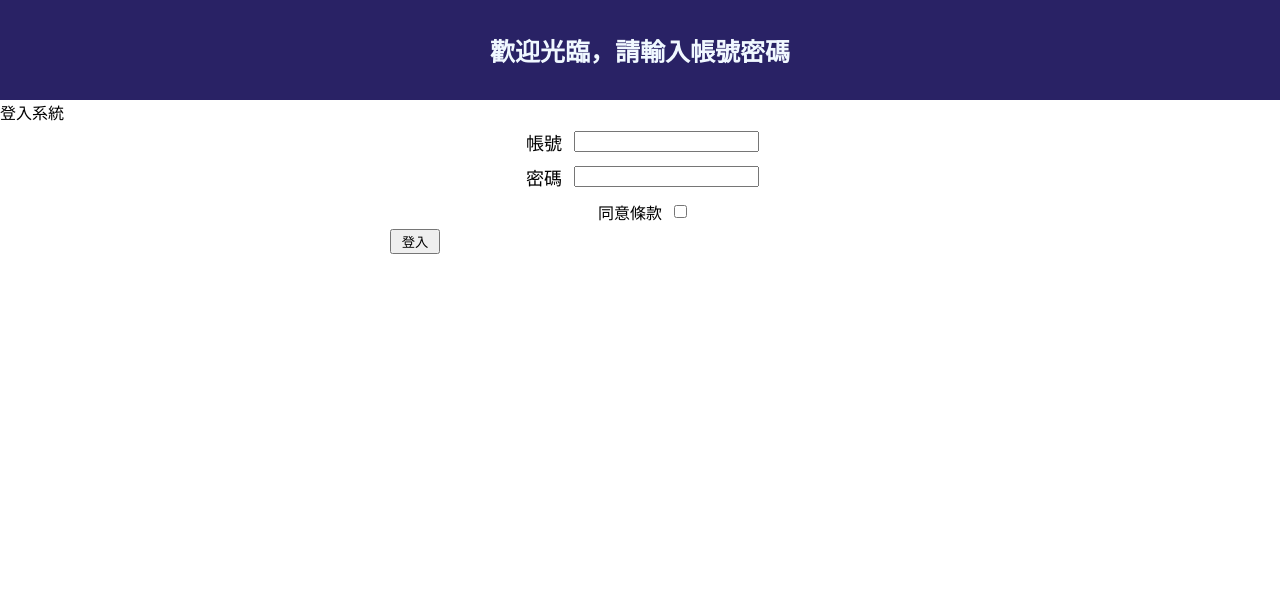
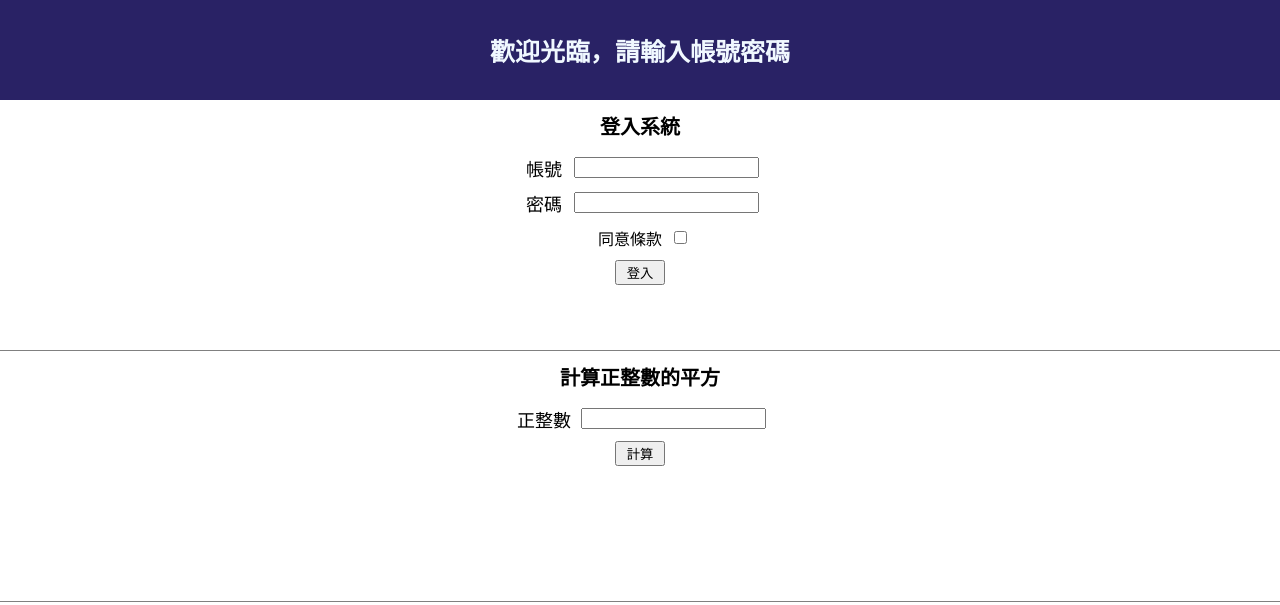
Before and after one commit to WilliamTsai1227/WeHelp-, a plain HTML site: page week4/templates/Home_page.html in a window 1280 px wide. Drawn offline with Linux system fonts and the light colour scheme.

Commit message:
Add files via upload

```diff
--- a/week4/templates/Home_page.html
+++ b/week4/templates/Home_page.html
@@ -12,14 +12,23 @@
         <div id="title_block">
             <div id="title_content">歡迎光臨，請輸入帳號密碼</div>
         </div>
-        <div id="content_block">
-            <div id="login_system_div">登入系統</div>
+        <div class="content_block">
+            <div class="content_title">登入系統</div>
             <div id="login_input_div">
                 <form id="login_input_form"action="/signin" method="post">
                     <div id="account"><span id="account_text">帳號</span><input type="text" name="account"></div>
                     <div id="password"><span id="password_text">密碼</span><input type="password" name="password"></div>
                     <div id="check_box"><span id="check_box_text">同意條款</span><input type="checkbox" name="checkbox"></div>
-                    <div id="button"><button id="login_button" type="submit">登入</button></div>
+                    <div class="button"><button id="login_button" type="submit">登入</button></div>
+                </form>
+            </div>
+        </div>
+        <div class="content_block">
+            <div class="content_title">計算正整數的平方</div>
+            <div id="count_input_div">
+                <form id="count_input_form" action="/square" method="get">
+                    <div id="positive_number"><span id="positive_number_text">正整數</span><input type="number" name="positive_number"></div>
+                    <div class="button"><button id="count_button" type="submit">計算</button></div>
                 </form>
             </div>
         </div>
```
Also changed, not shown: week4/templates/Squared_Number_Page.html (added, +18 -0 lines).
